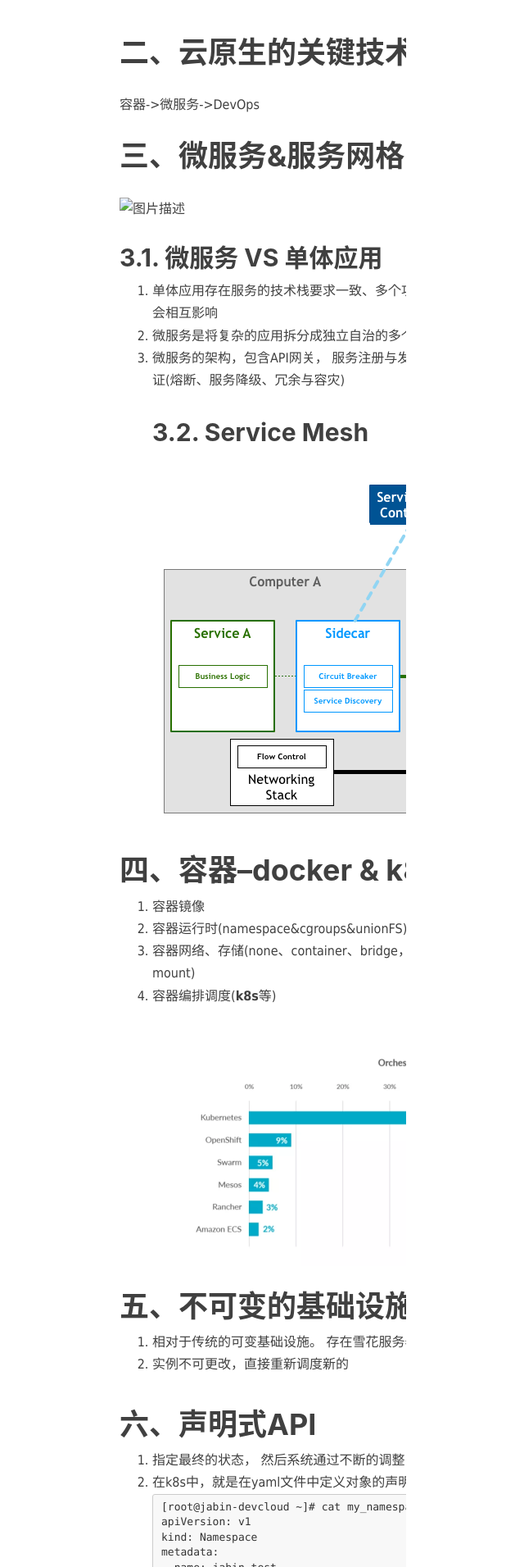
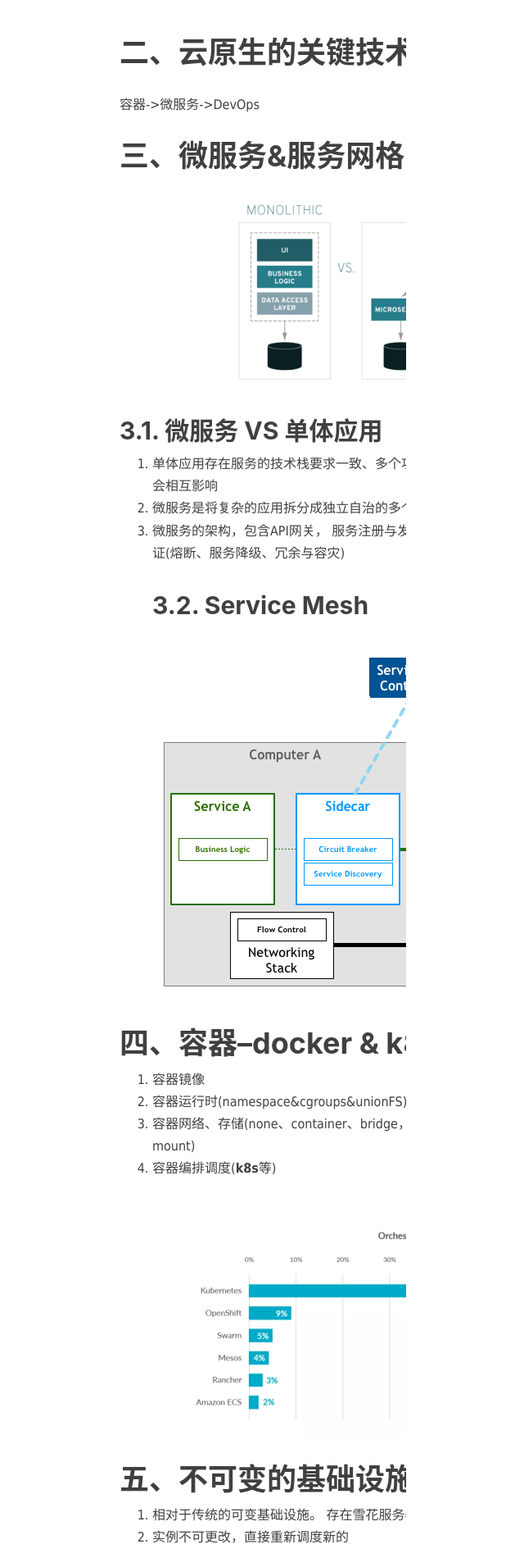
Before and after one commit to deeponder/deeponder.github.io, a Jekyll site: the page built from _posts/2020-10-13-云原生应用与k8s.md, in a window 1280 px wide. Shown: the part 633-2544 px from the top of the page at 82% size, without its empty margins (424-1064 px from the left). Built offline with Jekyll 4.4.1, drawn with Linux system fonts in a browser that asks for light colours; nearby versions of some CDN libraries; comment, search, counter and statistics services are not loaded.

Commit message:
Update 2020-10-13-云原生应用与k8s.md

```diff
--- a/_posts/2020-10-13-云原生应用与k8s.md
+++ b/_posts/2020-10-13-云原生应用与k8s.md
@@ -20,7 +20,7 @@ tags:
 容器->微服务->DevOps
 
 # 三、微服务&服务网格(Service Mesh)
-![图片描述](img/microsvr.png)
+![图片描述](/img/microsvr.png)
 
 ## 3.1. 微服务 VS 单体应用
 1. 单体应用存在服务的技术栈要求一致、多个功能更新/迭代需要同步、耦合导致单一模块的问题会相互影响
```
